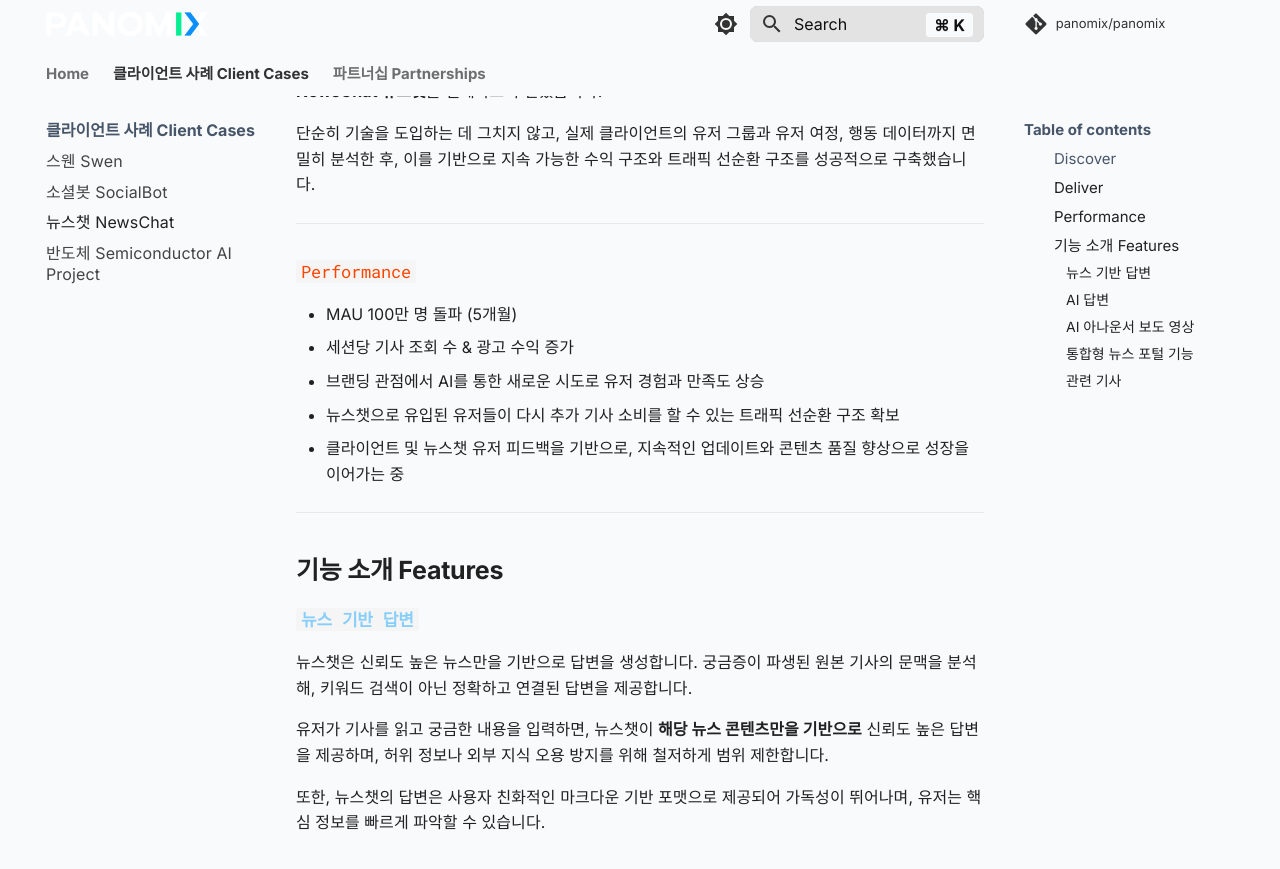
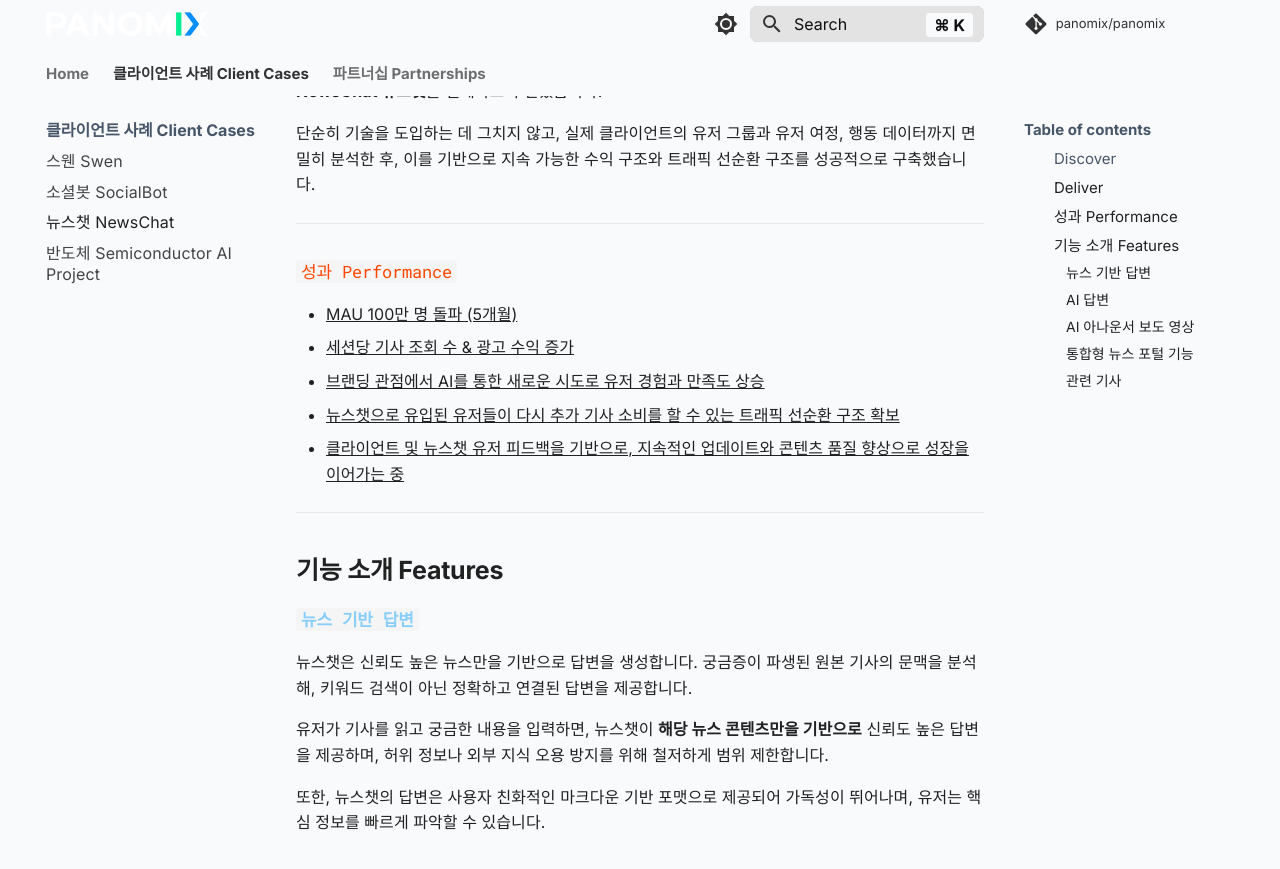
Before and after one commit to panomix/panomix, an MkDocs documentation site: the page built from docs/clients/newschat/newschat.md, in a window 1280 px wide and 900 px high, scrolled down 1640 px. Shown: the top 869 px of the window. Built offline with MkDocs 1.6.1 and Material for MkDocs 9.7.7, drawn with Linux system fonts in a browser that asks for light colours; comment, search, counter and statistics services are not loaded.

Commit message:
Update newschat.md

```diff
--- a/docs/clients/newschat/newschat.md
+++ b/docs/clients/newschat/newschat.md
@@ -33,13 +33,12 @@
 
 ---
 
-### <code style="color : orangered">Performance</code>
-
-- MAU 100만 명 돌파 (5개월)
-- 세션당 기사 조회 수 & 광고 수익 증가
-- 브랜딩 관점에서 AI를 통한 새로운 시도로 유저 경험과 만족도 상승
-- 뉴스챗으로 유입된 유저들이 다시 추가 기사 소비를 할 수 있는 트래픽 선순환 구조 확보
-- 클라이언트 및 뉴스챗 유저 피드백을 기반으로, 지속적인 업데이트와 콘텐츠 품질 향상으로 성장을 이어가는 중
+### <code style="color : orangered">성과 Performance</code>
+- <ins> MAU 100만 명 돌파 (5개월) <ins>
+- <ins> 세션당 기사 조회 수 & 광고 수익 증가 <ins>
+- <ins>브랜딩 관점에서 AI를 통한 새로운 시도로 유저 경험과 만족도 상승 <ins>
+- <ins>뉴스챗으로 유입된 유저들이 다시 추가 기사 소비를 할 수 있는 트래픽 선순환 구조 확보 <ins>
+- <ins>클라이언트 및 뉴스챗 유저 피드백을 기반으로, 지속적인 업데이트와 콘텐츠 품질 향상으로 성장을 이어가는 중<ins>
 
 
 ---
```
